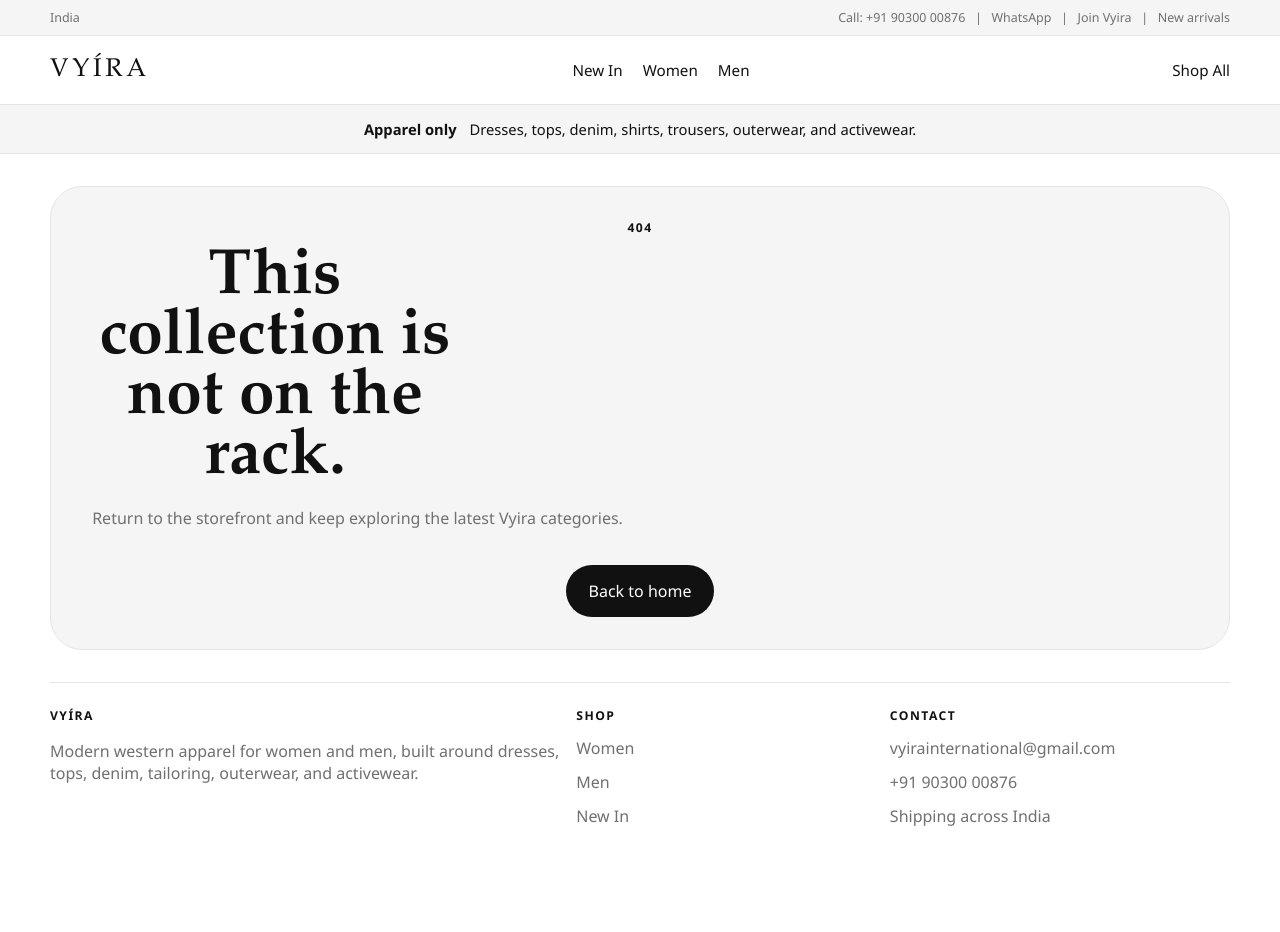
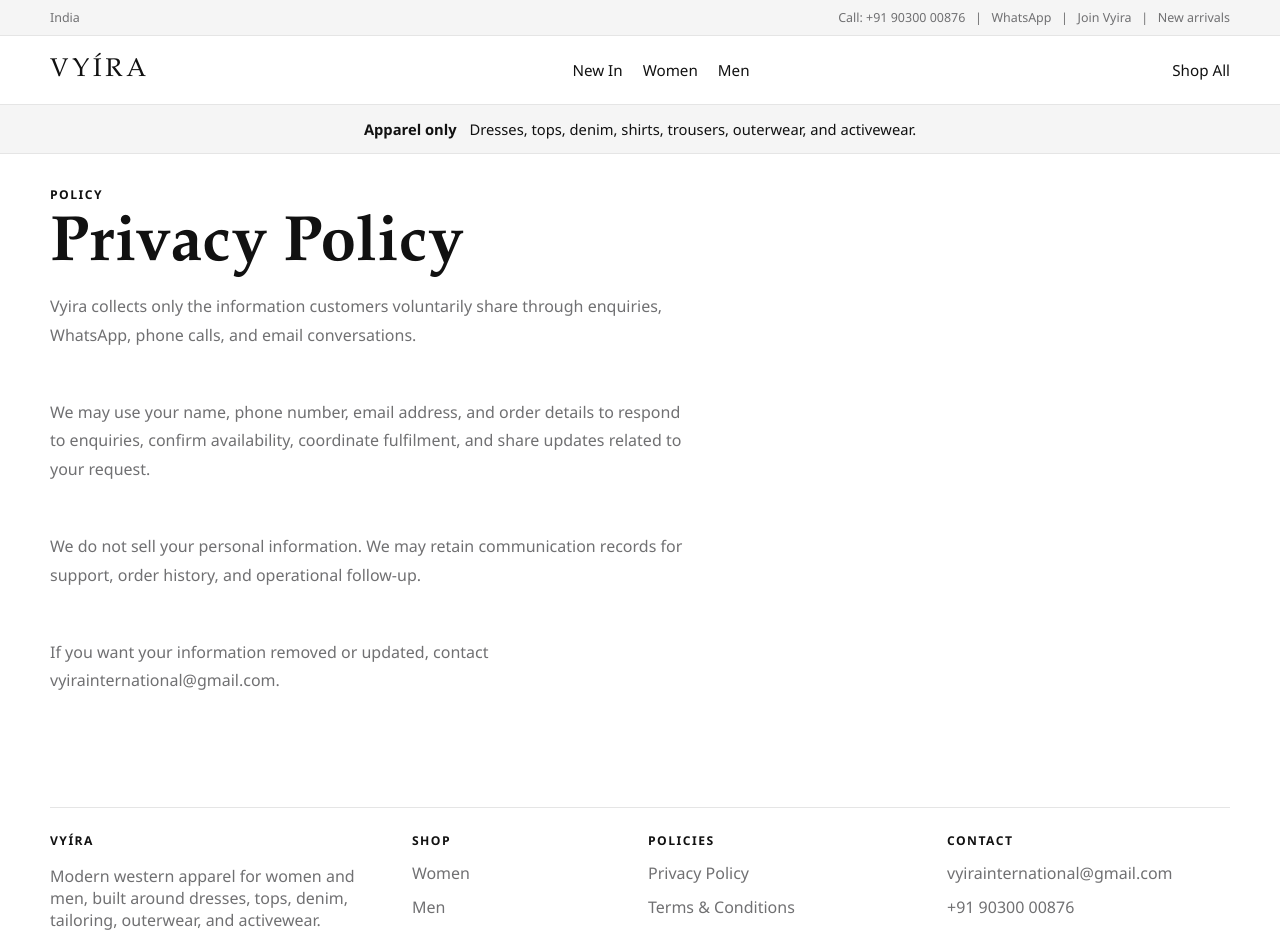
Before and after one commit to gh-vvemula/vyira-fashion, a Next.js app: page /privacy-policy in a window 1280 px wide. Before the commit this address had no page. Shown: the top 932 px of the page. Before the commit the page ends 875 px from the top, so only its background shows below. Built offline with nearby package versions, Linux system fonts and the light colour scheme.

Commit message:
Add policy pages and crawl assets

```diff
--- a/app/globals.css
+++ b/app/globals.css
@@ -616,7 +616,7 @@ h3 {
 }
 
 .site-footer__grid {
-  grid-template-columns: 1.2fr 0.7fr 0.8fr;
+  grid-template-columns: 1.1fr 0.7fr 0.9fr 0.9fr;
   padding-top: 1.5rem;
   border-top: 1px solid var(--line);
 }
@@ -629,6 +629,19 @@ h3 {
 
 .page-hero {
   margin-top: 1rem;
+}
+
+.legal-page h1 {
+  max-width: 14ch;
+  font-size: clamp(2.5rem, 5vw, 4.2rem);
+}
+
+.legal-copy {
+  max-width: 70ch;
+  display: grid;
+  gap: 1rem;
+  color: var(--muted);
+  line-height: 1.8;
 }
 
 .page-hero h1,
--- /dev/null
+++ b/app/privacy-policy/page.tsx
@@ -0,0 +1,35 @@
+import type { Metadata } from "next";
+
+export const metadata: Metadata = {
+  title: "Privacy Policy",
+  description: "Read the Vyira privacy policy for customer enquiries, communications, and order support."
+};
+
+export default function PrivacyPolicyPage() {
+  return (
+    <section className="site-shell legal-page section-space">
+      <p className="eyebrow">Policy</p>
+      <h1>Privacy Policy</h1>
+      <div className="legal-copy">
+        <p>
+          Vyira collects only the information customers voluntarily share through enquiries,
+          WhatsApp, phone calls, and email conversations.
+        </p>
+        <p>
+          We may use your name, phone number, email address, and order details to respond to
+          enquiries, confirm availability, coordinate fulfilment, and share updates related to
+          your request.
+        </p>
+        <p>
+          We do not sell your personal information. We may retain communication records for support,
+          order history, and operational follow-up.
+        </p>
+        <p>
+          If you want your information removed or updated, contact
+          {" "}
+          <a href="mailto:vyirainternational@gmail.com">vyirainternational@gmail.com</a>.
+        </p>
+      </div>
+    </section>
+  );
+}
--- a/components/site-footer.tsx
+++ b/components/site-footer.tsx
@@ -20,6 +20,14 @@ export function SiteFooter() {
           </div>
         </div>
         <div>
+          <p className="eyebrow">Policies</p>
+          <div className="footer-links">
+            <Link href="/privacy-policy">Privacy Policy</Link>
+            <Link href="/terms-conditions">Terms & Conditions</Link>
+            <Link href="/shipping-returns">Shipping & Returns</Link>
+          </div>
+        </div>
+        <div>
           <p className="eyebrow">Contact</p>
           <div className="footer-links">
             <a href="mailto:vyirainternational@gmail.com">vyirainternational@gmail.com</a>
```
Also changed, not shown: app/robots.ts (added, +13 -0 lines), app/shipping-returns/page.tsx (added, +36 -0 lines), app/sitemap.ts (added, +35 -0 lines), app/terms-conditions/page.tsx (added, +38 -0 lines), app/icon.svg (added).
